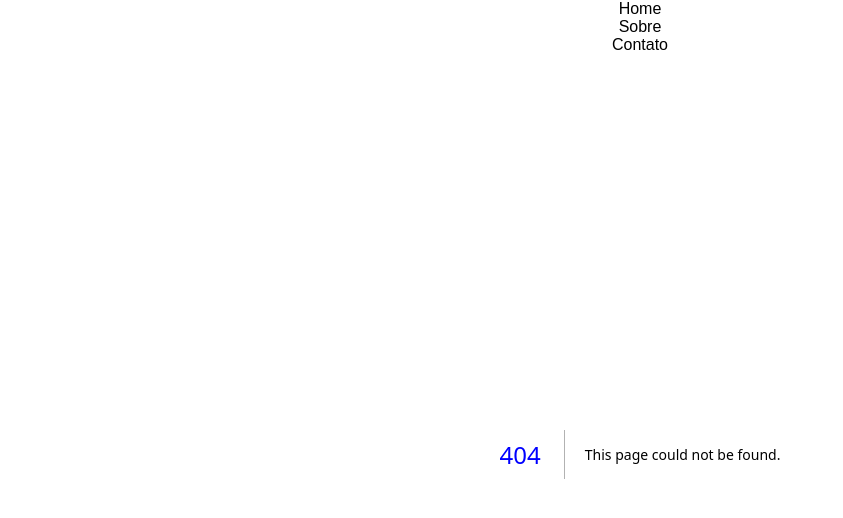
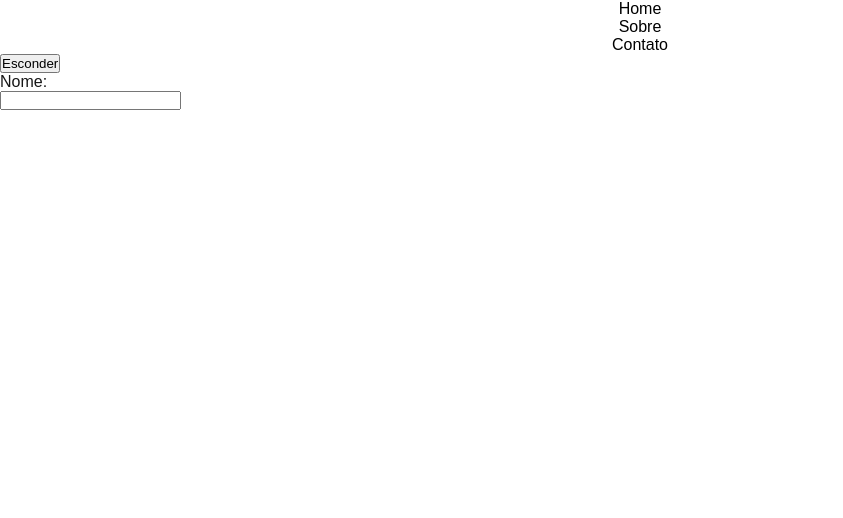
Before and after one commit to Anacaroline16/Front_end_2, a Next.js app in the folder projeto/: page /state in a window 1280 px wide. Before the commit this address had no page. Shown: the top 518 px of the page, without its empty margins (0-843 px from the left). Built offline with nearby package versions, Linux system fonts and the light colour scheme.

Commit message:
atualização 13/11/2024

```diff
--- /dev/null
+++ b/projeto/src/app/state/page.js
@@ -0,0 +1,31 @@
+'use client'
+import {useState} from "react";
+
+export default function State(){
+    const [conteudo, setconteudo ] = useState('Bom dia!')
+    const[name , setname] = useState('');
+    const [showDiv, setShowDiv] = useState(true)
+    const controlarPagragrafo = () => {
+        setconteudo('Boa tarde!');
+        console.log('conteudo:'+conteudo);
+    }
+    const controlarInput = (evento) => {
+        console.log(evento.target.value);
+        setname(evento.target.value)
+    }
+    return(
+        <div>
+            {/* <p>{conteudo}</p>
+            <button onClick={controlarPagragrafo}>mudar</button> */}
+            <button onClick={()=>{setShowDiv(!showDiv)}}>{showDiv? 'Esconder': 'Mostrar'}</button>
+            { showDiv &&
+                (
+                    <div>
+                        <p>Nome: {name}</p>
+                        <input type="text" onChange={controlarInput}/>
+                    </div>
+                )
+            }
+        </div>
+    )
+}
--- a/projeto/src/componentes/Header/index.js
+++ b/projeto/src/componentes/Header/index.js
@@ -5,7 +5,7 @@ export default function Header (){
         <header>
             <nav>
                 <ul >
-                <li className={style.li}><Link href='/' > Home</Link></li>
+                    <li className={style.li}><Link href='/' > Home</Link></li>
                     <li className={style.li}><Link href='/sobre' > Sobre</Link></li>
                     <li className={style.li}><Link href='/contato' > Contato</Link></li>
                 </ul>
```
